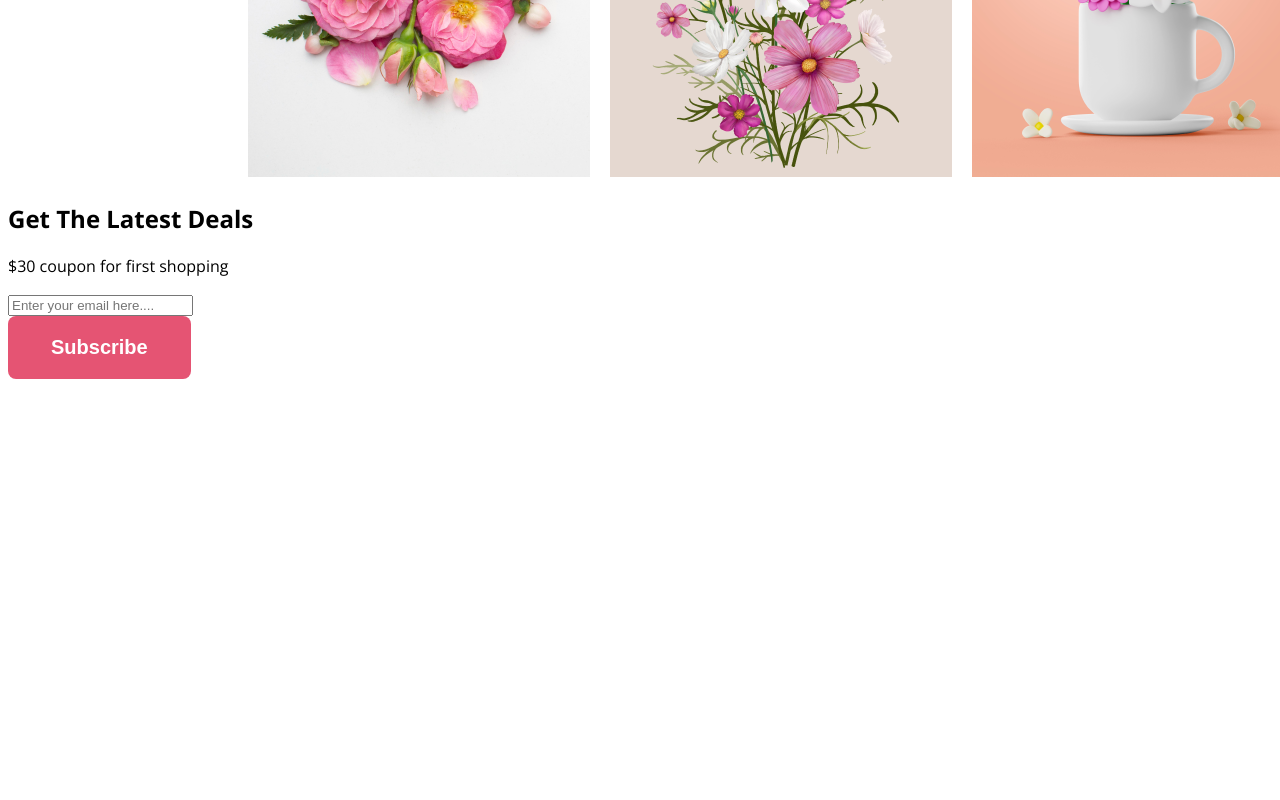
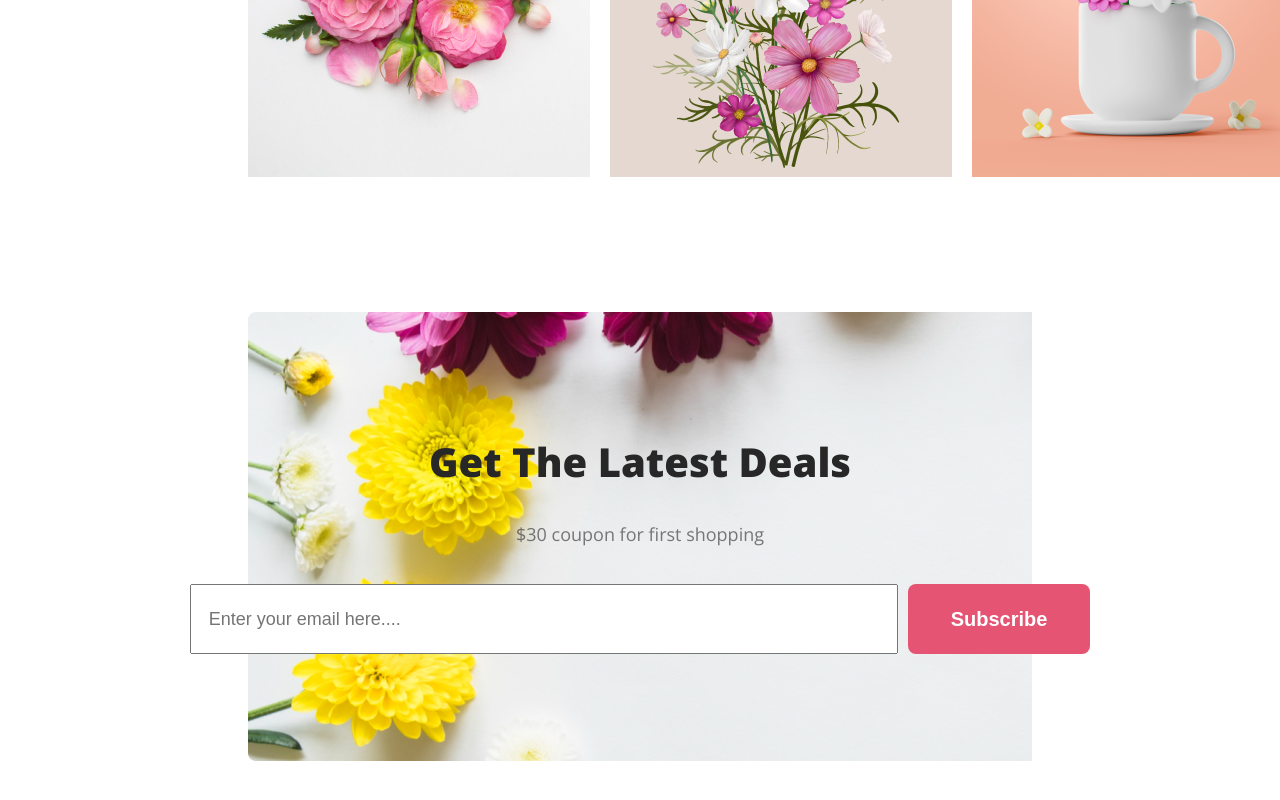
Before and after one commit to Nazmul1211/online-flower-shop, a plain HTML site: page index.html in a window 1280 px wide. Shown: the part 4717-5517 px from the top of the page. Before the commit the page ends 5104 px from the top, so only its background shows below. Drawn offline with nearby package versions, Linux system fonts and the light colour scheme.

Commit message:
email subscribe section ends here

```diff
--- a/index.html
+++ b/index.html
@@ -86,13 +86,13 @@
             </div>
         </section>
 
-        <!-- E-mail secction starts from here -->
+        <!-- E-mail section starts from here -->
         <section class="email-box">
             <h2 class="eamil-box-title">Get The Latest Deals</h2>
             <p class="email-box-description">$30 coupon for first shopping</p>
             <div class="email">
-                <form action="">
-                    <input type="email" name="" id="" placeholder="Enter your email here....">
+                <form>
+                    <input class="form" type="email" name="" id="" placeholder="   Enter your email here....">
                 </form>
                 <input class="primary-btn" type="submit" value="Subscribe">
             </div>
--- a/styles/style.css
+++ b/styles/style.css
@@ -182,7 +182,47 @@ body {
     font-weight: 400;
     margin-bottom: 60px;
 }
-.instagram-image{
+
+.instagram-image {
     display: flex;
     gap: 20px;
 }
+
+/* email style  */
+.email-box {
+    background-image: url('../images/Rectangle\ 9.png');
+    background-repeat: no-repeat;
+    margin: 130px 240px;
+    text-align: center;
+}
+
+.eamil-box-title {
+    color: #272727;
+    font-size: 40px;
+    font-weight: 800;
+    padding-top: 122px;
+}
+
+.email-box-description {
+    color: rgba(39, 39, 39, 0.60);
+    text-align: center;
+    font-size: 18px;
+    font-weight: 400;
+}
+
+.email {
+    display: flex;
+    text-align: center;
+    justify-content: center;
+    padding-top: 20px;
+    padding-bottom: 122px;
+    gap: 10px;
+}
+
+.form {
+    width: 700px;
+    height: 64px;
+    color: rgba(39, 39, 39, 0.60);
+    font-size: 18px;
+    font-weight: 400;
+}
```
